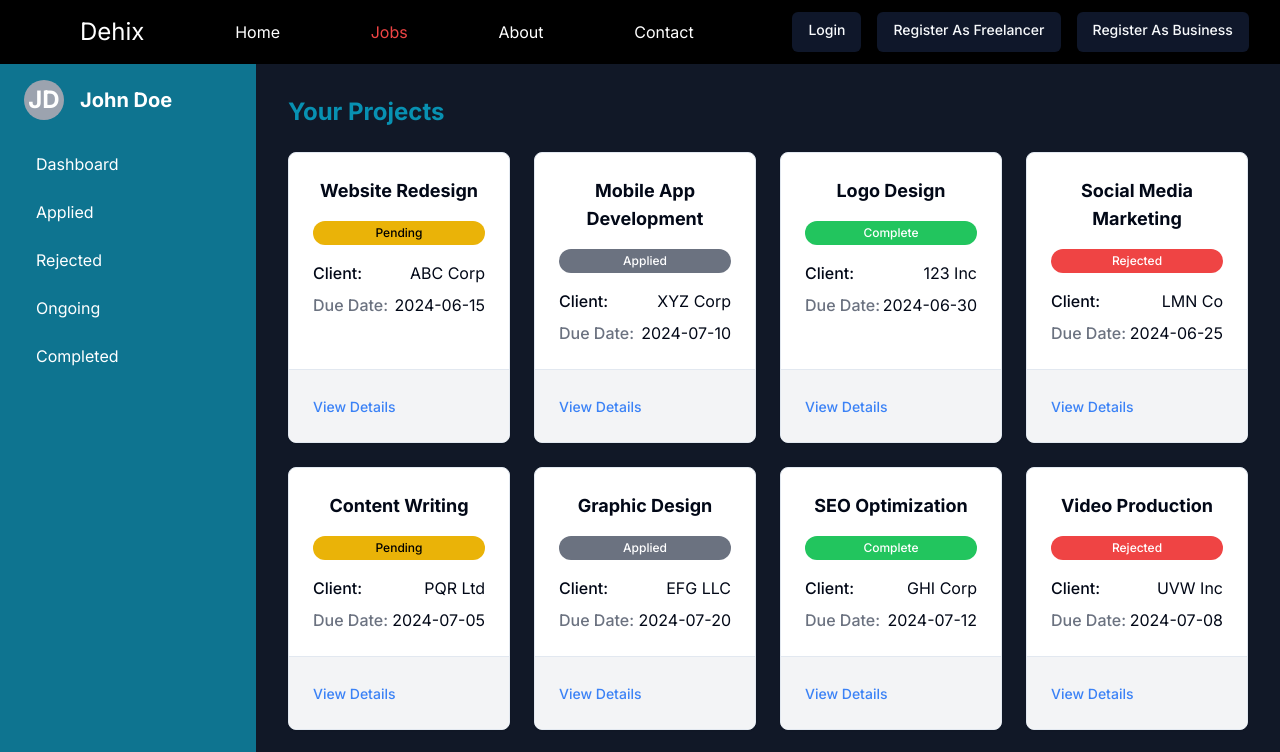
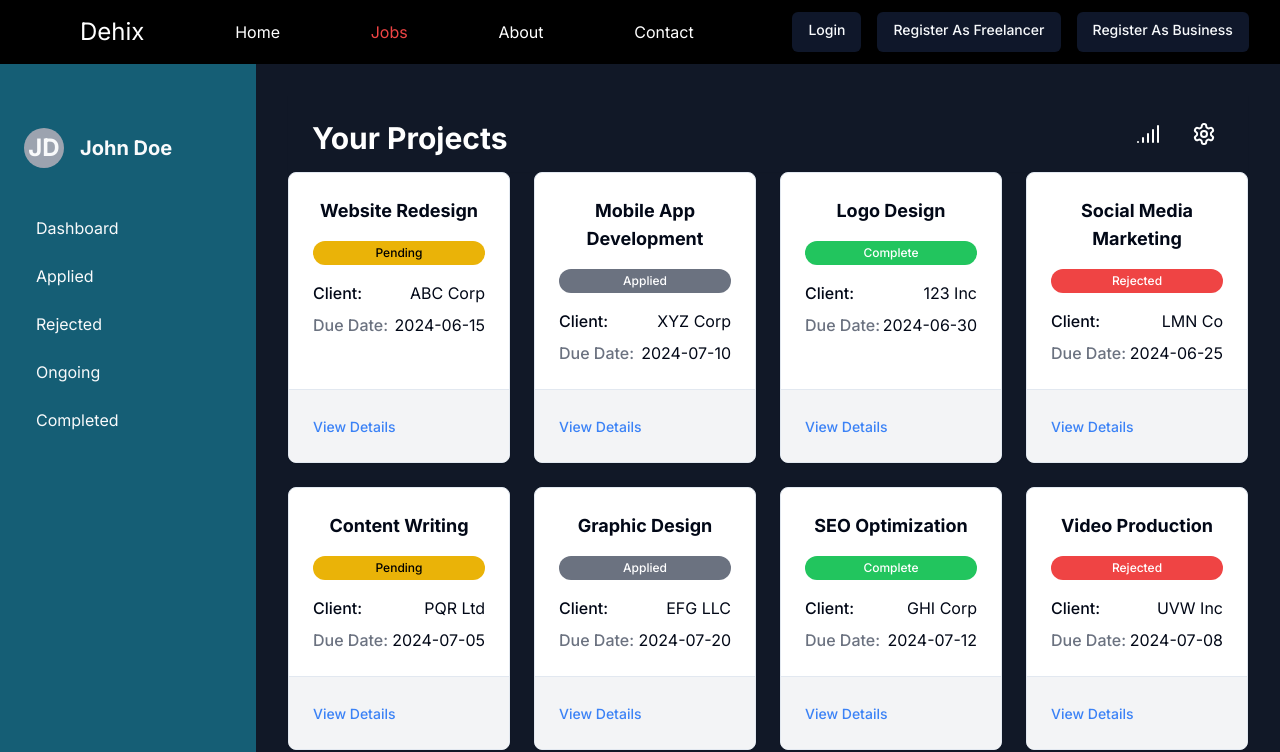
Before and after one commit to Aayushchauhan05/WorkNest, a Next.js app in the folder clientside/: page /freelancerDashboard/projects in a window 1280 px wide. Shown: the top 752 px of the page. Built offline with nearby package versions, Linux system fonts and the light colour scheme.

Commit message:
all changes done

```diff
--- a/clientside/src/app/freelancerDashboard/projects/page.js
+++ b/clientside/src/app/freelancerDashboard/projects/page.js
@@ -3,6 +3,11 @@ import Link from 'next/link'
 import { useState } from 'react';
 
 function page() {
+  const [isMenuOpen, setIsMenuOpen] = useState(false);
+
+  const toggleMenu = () => {
+    setIsMenuOpen(!isMenuOpen);
+  };
   const [filteredProjects, setFilteredProjects] = useState(null);
   const projects = [
     {
@@ -254,14 +259,23 @@ function page() {
   return (
     <>
       <div class="flex flex-col md:flex-row min-h-screen">
-        <div class="bg-cyan-700 text-white p-6 flex flex-col md:w-64">
-          <div class="flex items-center fixed top-20 gap-4 mb-8">
+
+
+
+
+
+
+      <div className={`  fixed md:relative p-6 bg-cyan-800 transition-transform transform z-10 ${isMenuOpen ? 'translate-x-0' : '-translate-x-full'} md:translate-x-0 md:flex text-gray-50 w-[70%] md:w-[20%]`}>
+        <div className="flex flex-col gap-6">
+          <button onClick={toggleMenu} className="md:hidden p-5 absolute text-xl top-0 right-0 z-50 ">X</button>
+
+          {/* leftside Navbar */}
+
+          <nav className="flex flex-col w-auto h-screen gap-2 top-10  relative">
+            <div class="flex items-center  top-20 gap-4 mb-8">
               <div class="rounded-full bg-gray-400 w-10 h-10 flex items-center justify-center text-2xl font-bold">JD</div>
               <h1 class="text-xl font-bold">John Doe</h1>
             </div>
-
-
-          <nav className="flex flex-col gap-2 fixed top-36 w-auto h-screen">
             <Link className="flex items-center gap-3 px-3 py-2 transition-colors rounded-md hover:bg-gray-800" href="/freelancerDashboard">
               Dashboard
             </Link>
@@ -280,9 +294,79 @@ function page() {
             </a>
           </nav>
 
+
+        </div>
       </div>
       <div class="flex-1  bg-gray-900 p-6 md:p-8">
-          <h2 class="text-2xl font-bold mb-6 text-cyan-600">Your Projects</h2>
+      <header className="bg-gray-900 shadow-sm dark:bg-gray-900">
+         <div className="container flex items-center justify-between px-6 py-4 mx-auto">
+           <div className="flex items-center gap-4">
+             <button onClick={toggleMenu} className="inline-flex items-center justify-center w-10 h-10 text-sm font-medium transition-colors rounded-md whitespace-nowrap ring-offset-background focus-visible:outline-none focus-visible:ring-2 focus-visible:ring-ring focus-visible:ring-offset-2 disabled:pointer-events-none disabled:opacity-50 hover:bg-accent hover:text-accent-foreground md:hidden">
+               <svg
+                 xmlns="http://www.w3.org/2000/svg"
+                 width="24"
+                 height="24"
+                 viewBox="0 0 24 24"
+                 fill="none"
+                 stroke="currentColor"
+                 stroke-width="2"
+                 stroke-linecap="round"
+                 stroke-linejoin="round"
+                 className="w-6 h-6 text-gray-500 dark:text-gray-400"
+               >
+                 <line x1="4" x2="20" y1="12" y2="12"></line>
+                 <line x1="4" x2="20" y1="6" y2="6"></line>
+                 <line x1="4" x2="20" y1="18" y2="18"></line>
+               </svg>
+             </button>
+             {/* <span className="relative flex w-10 h-10 overflow-hidden rounded-full shrink-0">
+               <img className="w-full h-full aspect-square" src="/placeholder-user.jpg" />
+             </span> */}
+             <div>
+             <h1 className="mt-2 text-3xl font-bold text-white dark:text-gray-50">Your Projects</h1>
+             </div>
+           </div>
+           <div className="flex items-center gap-4">
+             <button className="inline-flex items-center justify-center w-10 h-10 text-sm font-medium transition-colors rounded-md whitespace-nowrap ring-offset-background focus-visible:outline-none focus-visible:ring-2 focus-visible:ring-ring focus-visible:ring-offset-2 disabled:pointer-events-none disabled:opacity-50 hover:bg-accent hover:bg-red-700">
+               <svg
+                 xmlns="http://www.w3.org/2000/svg"
+                 width="24"
+                 height="24"
+                 viewBox="0 0 24 24"
+                 fill="none"
+                 stroke="currentColor"
+                 stroke-width="2"
+                 stroke-linecap="round"
+                 stroke-linejoin="round"
+                 className="w-6 h-6 text-white dark:text-gray-400"
+               >
+                 <path d="M2 20h.01"></path>
+                 <path d="M7 20v-4"></path>
+                 <path d="M12 20v-8"></path>
+                 <path d="M17 20V8"></path>
+                 <path d="M22 4v16"></path>
+               </svg>
+             </button>
+             <button className="inline-flex items-center justify-center w-10 h-10 text-sm font-medium transition-colors rounded-md whitespace-nowrap ring-offset-background focus-visible:outline-none focus-visible:ring-2 focus-visible:ring-ring focus-visible:ring-offset-2 disabled:pointer-events-none disabled:opacity-50 hover:bg-accent hover:bg-red-700">
+               <svg
+                 xmlns="http://www.w3.org/2000/svg"
+                 width="24"
+                 height="24"
+                 viewBox="0 0 24 24"
+                 fill="none"
+                 stroke="currentColor"
+                 stroke-width="2"
+                 stroke-linecap="round"
+                 stroke-linejoin="round"
+                 className="w-6 h-6 text-white dark:text-gray-400"
+               >
+                 <path d="M12.22 2h-.44a2 2 0 0 0-2 2v.18a2 2 0 0 1-1 1.73l-.43.25a2 2 0 0 1-2 0l-.15-.08a2 2 0 0 0-2.73.73l-.22.38a2 2 0 0 0 .73 2.73l.15.1a2 2 0 0 1 1 1.72v.51a2 2 0 0 1-1 1.74l-.15.09a2 2 0 0 0-.73 2.73l.22.38a2 2 0 0 0 2.73.73l.15-.08a2 2 0 0 1 2 0l.43.25a2 2 0 0 1 1 1.73V20a2 2 0 0 0 2 2h.44a2 2 0 0 0 2-2v-.18a2 2 0 0 1 1-1.73l.43-.25a2 2 0 0 1 2 0l.15.08a2 2 0 0 0 2.73-.73l.22-.39a2 2 0 0 0-.73-2.73l-.15-.08a2 2 0 0 1-1-1.74v-.5a2 2 0 0 1 1-1.74l.15-.09a2 2 0 0 0 .73-2.73l-.22-.38a2 2 0 0 0-2.73-.73l-.15.08a2 2 0 0 1-2 0l-.43-.25a2 2 0 0 1-1-1.73V4a2 2 0 0 0-2-2z"></path>
+                 <circle cx="12" cy="12" r="3"></circle>
+               </svg>
+             </button>
+           </div>
+         </div>
+       </header>
         <div class="grid grid-cols-1 sm:grid-cols-2 md:grid-cols-3 lg:grid-cols-4 gap-6">
           {((filteredProjects || projects)).map(project => (
             <div key={project.id} className="rounded-lg overflow-hidden border bg-white shadow-sm relative group">
@@ -318,6 +402,7 @@ function page() {
 
         </div>
       </div>
+
       </div>
     </>
   )
```
Lines whose indentation alone changed are shown as unchanged.
